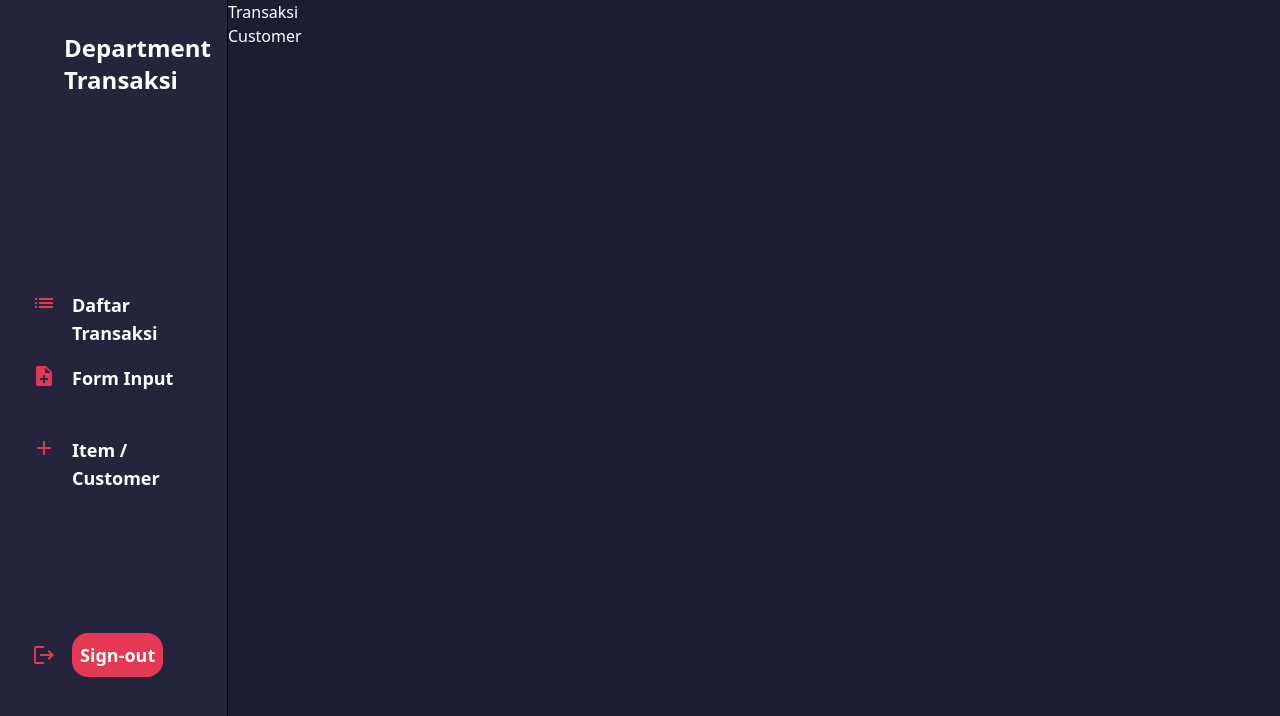
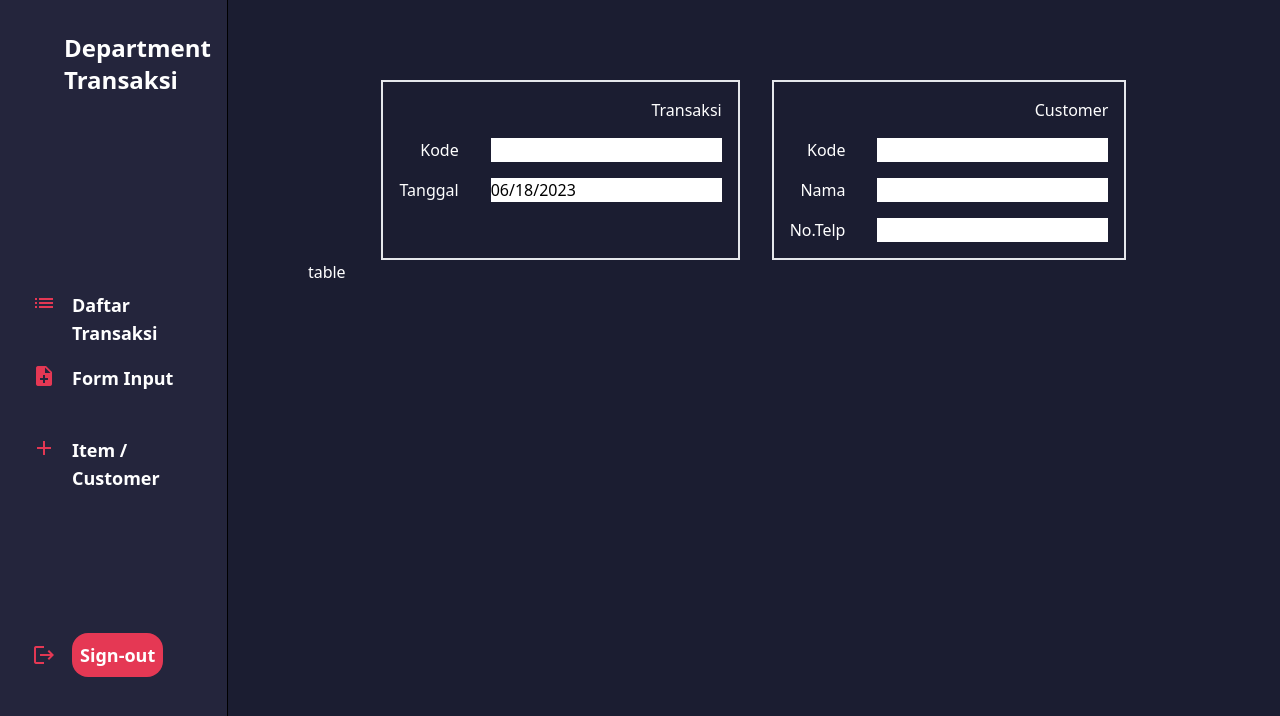
Before and after one commit to kurniadikevin/mts_test_transaksi_frontend, a Next.js app: page /form-input in a window 1280 px wide. Shown: the top 716 px of the page. Built offline with nearby package versions, Linux system fonts and the light colour scheme.

Commit message:
fix date format

```diff
--- a/package.json
+++ b/package.json
@@ -18,8 +18,12 @@
     "next": "13.4.6",
     "postcss": "8.4.24",
     "react": "18.2.0",
+    "react-datepicker": "^4.14.0",
     "react-dom": "18.2.0",
     "tailwindcss": "3.3.2",
     "typescript": "5.1.3"
+  },
+  "devDependencies": {
+    "@types/react-datepicker": "^4.11.2"
   }
 }
--- a/src/pages/form-input.tsx
+++ b/src/pages/form-input.tsx
@@ -1,16 +1,48 @@
 import Dashboard from "@/components/dashboard";
+import { useState } from "react";
+import DatePicker  from "react-datepicker";
+import "react-datepicker/dist/react-datepicker.css";
+
+
 
 export default function FormInput(){
+
+    const [startDate, setStartDate] = useState(new Date());
+
     return(
         <div id="page">
             <Dashboard/>
-            <div>
-                <div>
+            <div id="main" className="p-20">
+                <div className=" flex justify-center gap-8">
+                 <div className=" flex border-2 flex-col justify-start items-end gap-4 p-4 ">
                     <div>Transaksi</div>
+                    <div className="flex  gap-8">
+                        <label>Kode</label>
+                        <input className="text-[color:var(--text-input)]"></input>
+                    </div>
+                    <div  className="flex  gap-8">
+                        <label>Tanggal</label>
+                        <DatePicker selected={startDate} onChange={(date:any) => setStartDate(date)}
+                         className="text-[color:var(--text-input)]"/>
+                    </div>
                 </div>
-                <div>
+                <div className="flex border-2 flex-col justify-start items-end gap-4 p-4 ">
                     <div>Customer</div>
+                    <div className="flex  gap-8">
+                        <label>Kode</label>
+                        <input  className="text-[color:var(--text-input)]"></input>
+                    </div>
+                    <div  className="flex  gap-8">
+                        <label>Nama</label>
+                        <input  className="text-[color:var(--text-input)]"></input>
+                    </div>
+                    <div  className="flex  gap-8">
+                        <label>No.Telp</label>
+                        <input  className="text-[color:var(--text-input)]"></input>
+                    </div>
+                 </div>
                 </div>
+                <div>table</div>
             </div>
         </div>
     )
--- a/src/pages/index.tsx
+++ b/src/pages/index.tsx
@@ -24,8 +24,12 @@ export default function Home() {
     })
   }
 
-  const showDate=(input: string)=>{
-    return input.split('T')[0]
+  const showDate=(input: any)=>{
+
+    const date= input.split('T')[0];
+    const day= date.split('-');
+     day[day.length-1] = Number(day[day.length -1]) + 1
+    return day.reverse().join('-')
   }
 
   const formatNumber=(input:any)=>{
```
Also changed, not shown: 1 other file (tests, documents, lock files or other folders).
